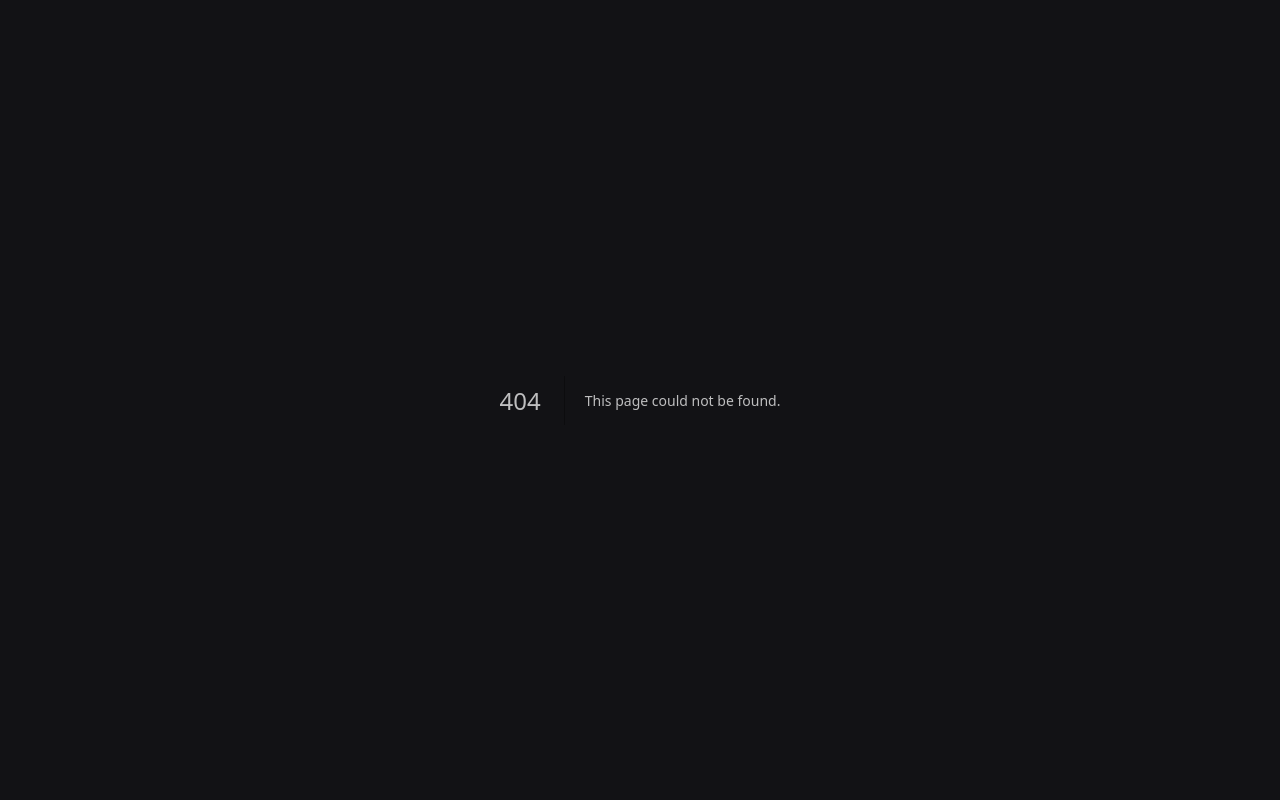
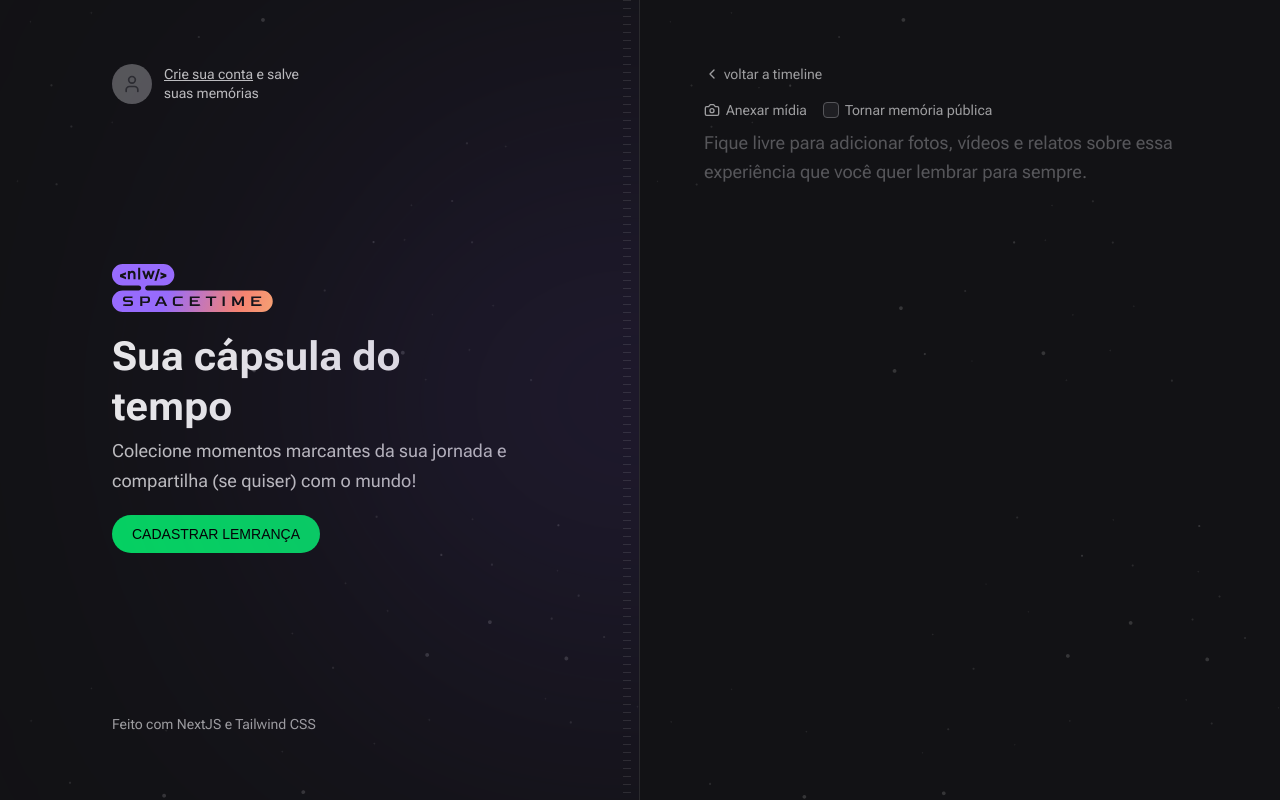
Before and after one commit to DeeSouza/Frontend-Spacetime, a Next.js app: page /memories/new in a window 1280 px wide. Before the commit this address had no page. Built offline with nearby package versions, Linux system fonts and the light colour scheme; no server answers; a web font is replaced by a local one.

Commit message:
create middleware and route memories new and page

```diff
--- a/package.json
+++ b/package.json
@@ -27,6 +27,7 @@
   },
   "devDependencies": {
     "@rocketseat/eslint-config": "^1.2.0",
+    "@tailwindcss/forms": "^0.5.3",
     "prettier-plugin-tailwindcss": "^0.3.0"
   }
 }
--- a/src/app/api/auth/callback/route.ts
+++ b/src/app/api/auth/callback/route.ts
@@ -5,14 +5,12 @@
   const { searchParams } = new URL(request.url)
   const code = searchParams.get('code')
 
-  const registerResponse = await api.post('/register', {
-    code,
-  })
+  const redirectTo = request.cookies.get('redirectTo')?.value
+  const registerResponse = await api.post('/register', { code })
+  const redirectUrl = redirectTo ?? new URL('/', request.url)
 
   const { token } = registerResponse.data
   const cookieExpiresInSeconds = 60 * 60 * 24 * 30
-
-  const redirectUrl = new URL('/', request.url)
 
   return NextResponse.redirect(redirectUrl, {
     headers: {
--- /dev/null
+++ b/src/app/api/auth/logout/route.ts
@@ -0,0 +1,11 @@
+import { NextRequest, NextResponse } from 'next/server'
+
+export async function GET(request: NextRequest) {
+  const redirectUrl = new URL('/', request.url)
+
+  return NextResponse.redirect(redirectUrl, {
+    headers: {
+      'Set-Cookie': `token=; Path=/; max-age=0`,
+    },
+  })
+}
--- a/src/app/layout.tsx
+++ b/src/app/layout.tsx
@@ -1,31 +1,53 @@
-import { ReactNode } from "react";
+import { cookies } from 'next/headers'
+import { ReactNode } from 'react'
 import {
   Roboto_Flex as Roboto,
   Bai_Jamjuree as BaiJamjuree,
-} from "next/font/google";
+} from 'next/font/google'
 
-import "./globals.css";
+import { Copyright } from '@/components/Copyright'
+import { Hero } from '@/components/Hero'
+import { Profile } from '@/components/Profile'
+import { SignIn } from '@/components/SignIn'
 
-const roboto = Roboto({ subsets: ["latin"], variable: "--font-roboto" });
+import './globals.css'
+
+const roboto = Roboto({ subsets: ['latin'], variable: '--font-roboto' })
 const baiJamjuree = BaiJamjuree({
-  subsets: ["latin"],
-  weight: "700",
-  variable: "--font-bai-jamjuree",
-});
+  subsets: ['latin'],
+  weight: '700',
+  variable: '--font-bai-jamjuree',
+})
 
 export const metadata = {
-  title: "NLW Spacetime",
-  description: "Cápsula do Tempo",
-};
+  title: 'NLW Spacetime',
+  description: 'Cápsula do Tempo',
+}
 
 export default function RootLayout({ children }: { children: ReactNode }) {
+  const isAuthenticated = cookies().has('token')
+
   return (
     <html lang="en">
       <body
         className={`${roboto.variable} ${baiJamjuree.variable} bg-gray-900 font-sans text-gray-100`}
       >
-        {children}
+        <main className="grid min-h-screen grid-cols-2">
+          <div className="relative flex flex-col items-start justify-between overflow-hidden border-r border-white/10 bg-[url(../assets/bg-stars.svg)] bg-cover p-16 px-28 py-16">
+            <div className="absolute right-0 top-1/2 h-[288px] w-[526px] -translate-y-1/2 translate-x-1/2 rounded-full bg-purple-700 opacity-50 blur-full" />
+            <div className="absolute bottom-0 right-2 top-0 w-2 bg-stripes" />
+
+            {isAuthenticated ? <Profile /> : <SignIn />}
+
+            <Hero />
+            <Copyright />
+          </div>
+
+          <div className="flex flex-col bg-[url(../assets/bg-stars.svg)] bg-cover p-16">
+            {children}
+          </div>
+        </main>
       </body>
     </html>
-  );
+  )
 }
--- /dev/null
+++ b/src/app/memories/new/page.tsx
@@ -0,0 +1,51 @@
+import { Camera, ChevronLeft } from 'lucide-react'
+import Link from 'next/link'
+
+export default function NewMemories() {
+  return (
+    <div className="flex flex-1 flex-col gap-4">
+      <Link
+        href="/"
+        className="flex items-center gap-1 text-sm text-gray-200 hover:text-gray-100"
+      >
+        <ChevronLeft className="h-4 w-4" />
+        voltar a timeline
+      </Link>
+
+      <form className="flex flex-1 flex-col gap-2">
+        <div className="flex items-center gap-4">
+          <label
+            htmlFor="media"
+            className="flex cursor-pointer items-center gap-1.5 text-sm text-gray-200 hover:text-gray-100"
+          >
+            <Camera className="h-4 w-4" />
+            Anexar mídia
+          </label>
+
+          <label
+            htmlFor="isPublic"
+            className="flex items-center gap-1.5 text-sm text-gray-200 hover:text-gray-100"
+          >
+            <input
+              type="checkbox"
+              name="isPublic"
+              id="isPublic"
+              value="true"
+              className="text-puple-500 h-4 w-4 rounded border-gray-400 bg-gray-700"
+            />
+            Tornar memória pública
+          </label>
+        </div>
+
+        <textarea
+          name="content"
+          spellCheck={false}
+          className="w-full flex-1 resize-none rounded border-0 bg-transparent p-0 text-lg leading-relaxed text-gray-100 placeholder:text-gray-400 focus:ring-0"
+          placeholder="Fique livre para adicionar fotos, vídeos e relatos sobre essa experiência que você quer lembrar para sempre."
+        />
+
+        <input type="file" id="media" className="invisible h-0 w-0" />
+      </form>
+    </div>
+  )
+}
--- a/src/app/page.tsx
+++ b/src/app/page.tsx
@@ -1,28 +1,5 @@
-import { cookies } from 'next/headers'
-
-import { Copyright } from '@/components/Copyright'
 import { EmptyMemories } from '@/components/EmptyMemories'
-import { Hero } from '@/components/Hero'
-import { SignIn } from '@/components/SignIn'
-import { Profile } from '@/components/Profile'
 
 export default function Home() {
-  const isAuthenticated = cookies().has('token')
-
-  return (
-    <main className="grid min-h-screen grid-cols-2">
-      <div className="relative flex flex-col items-start justify-between overflow-hidden border-r border-white/10 bg-[url(../assets/bg-stars.svg)] bg-cover p-16 px-28 py-16">
-        <div className="absolute right-0 top-1/2 h-[288px] w-[526px] -translate-y-1/2 translate-x-1/2 rounded-full bg-purple-700 opacity-50 blur-full" />
-        <div className="absolute bottom-0 right-2 top-0 w-2 bg-stripes" />
-
-        {isAuthenticated ? <Profile /> : <SignIn />}
-        <Hero />
-        <Copyright />
-      </div>
-
-      <div className="flex flex-col bg-[url(../assets/bg-stars.svg)] bg-cover p-16">
-        <EmptyMemories />
-      </div>
-    </main>
-  )
+  return <EmptyMemories />
 }
--- a/src/components/Hero/index.tsx
+++ b/src/components/Hero/index.tsx
@@ -1,4 +1,6 @@
 import Image from 'next/image'
+import Link from 'next/link'
+
 import nlwLogo from '../../assets/nlw-spacetime-logo.svg'
 
 export function Hero() {
@@ -16,12 +18,12 @@
         </p>
       </div>
 
-      <a
+      <Link
         href=""
         className="inline-block rounded-full bg-green-500  px-5 py-3 font-alt text-sm uppercase leading-none text-black transition-colors hover:bg-green-600"
       >
         CADASTRAR LEMRANÇA
-      </a>
+      </Link>
     </div>
   )
 }
--- a/src/components/Profile/index.tsx
+++ b/src/components/Profile/index.tsx
@@ -16,7 +16,10 @@
 
       <p className="max-w-[140px] text-sm leading-snug">
         {name}
-        <a href="" className="block text-red-400 hover:text-red-300">
+        <a
+          href="/api/auth/logout"
+          className="block text-red-400 hover:text-red-300"
+        >
           Sair
         </a>
       </p>
--- a/tailwind.config.js
+++ b/tailwind.config.js
@@ -1,101 +1,101 @@
 /** @type {import('tailwindcss').Config} */
 module.exports = {
   content: [
-    "./src/pages/**/*.{js,ts,jsx,tsx,mdx}",
-    "./src/components/**/*.{js,ts,jsx,tsx,mdx}",
-    "./src/app/**/*.{js,ts,jsx,tsx,mdx}",
+    './src/pages/**/*.{js,ts,jsx,tsx,mdx}',
+    './src/components/**/*.{js,ts,jsx,tsx,mdx}',
+    './src/app/**/*.{js,ts,jsx,tsx,mdx}',
   ],
   theme: {
     extend: {
       fontSize: {
-        "5xl": "2.5rem",
+        '5xl': '2.5rem',
       },
 
       fontFamily: {
-        sans: "var(--font-roboto)",
-        alt: "var(--font-bai-jamjuree)",
+        sans: 'var(--font-roboto)',
+        alt: 'var(--font-bai-jamjuree)',
       },
 
       colors: {
         gray: {
-          50: "#eaeaea",
-          100: "#bebebf",
-          200: "#9e9ea0",
-          300: "#727275",
-          400: "#56565a",
-          500: "#2c2c31",
-          600: "#28282d",
-          700: "#1f1f23",
-          800: "#18181b",
-          900: "#121215",
+          50: '#eaeaea',
+          100: '#bebebf',
+          200: '#9e9ea0',
+          300: '#727275',
+          400: '#56565a',
+          500: '#2c2c31',
+          600: '#28282d',
+          700: '#1f1f23',
+          800: '#18181b',
+          900: '#121215',
         },
 
         purple: {
-          50: "#f3eefc",
-          100: "#d8cbf7",
-          200: "#c6b2f3",
-          300: "#ab8eee",
-          400: "#9b79ea",
-          500: "#8257e5",
-          600: "#764fd0",
-          700: "#5c3ea3",
-          800: "#48307e",
-          900: "#372560",
+          50: '#f3eefc',
+          100: '#d8cbf7',
+          200: '#c6b2f3',
+          300: '#ab8eee',
+          400: '#9b79ea',
+          500: '#8257e5',
+          600: '#764fd0',
+          700: '#5c3ea3',
+          800: '#48307e',
+          900: '#372560',
         },
 
         green: {
-          50: "#e6fbef",
-          100: "#b1f1ce",
-          200: "#8cebb6",
-          300: "#57e295",
-          400: "#36dc81",
-          500: "#04d361",
-          600: "#04c058",
-          700: "#039645",
-          800: "#027435",
-          900: "#025929",
+          50: '#e6fbef',
+          100: '#b1f1ce',
+          200: '#8cebb6',
+          300: '#57e295',
+          400: '#36dc81',
+          500: '#04d361',
+          600: '#04c058',
+          700: '#039645',
+          800: '#027435',
+          900: '#025929',
         },
 
         orange: {
-          50: "#ffefeb",
-          100: "#ffccc2",
-          200: "#ffb4a4",
-          300: "#ff927b",
-          400: "#ff7d61",
-          500: "#ff5c3a",
-          600: "#e85435",
-          700: "#b54129",
-          800: "#8c3320",
-          900: "#6b2718",
+          50: '#ffefeb',
+          100: '#ffccc2',
+          200: '#ffb4a4',
+          300: '#ff927b',
+          400: '#ff7d61',
+          500: '#ff5c3a',
+          600: '#e85435',
+          700: '#b54129',
+          800: '#8c3320',
+          900: '#6b2718',
         },
 
         yellow: {
-          50: "#fff9ec",
-          100: "#ffebc4",
-          200: "#ffe2a7",
-          300: "#ffd47f",
-          400: "#ffcc66",
-          500: "#ffbf40",
-          600: "#e8ae3a",
-          700: "#b5882d",
-          800: "#8c6923",
-          900: "#6b501b",
+          50: '#fff9ec',
+          100: '#ffebc4',
+          200: '#ffe2a7',
+          300: '#ffd47f',
+          400: '#ffcc66',
+          500: '#ffbf40',
+          600: '#e8ae3a',
+          700: '#b5882d',
+          800: '#8c6923',
+          900: '#6b501b',
         },
       },
 
       backgroundImage: {
         stripes:
-          "linear-gradient(to bottom, rgba(255, 255, 255, 0.1), rgba(255, 255, 255, 0.1) 12.5%, transparent 12.5%, transparent)",
+          'linear-gradient(to bottom, rgba(255, 255, 255, 0.1), rgba(255, 255, 255, 0.1) 12.5%, transparent 12.5%, transparent)',
       },
 
       backgroundSize: {
-        stripes: "100% 8px",
+        stripes: '100% 8px',
       },
 
       blur: {
-        full: "194px",
+        full: '194px',
       },
     },
   },
-  plugins: [],
-};
+  plugins: [require('@tailwindcss/forms')],
+}
```
Also changed, not shown: src/middleware.ts (added, +22 -0 lines), 1 other file (tests, documents, lock files or other folders).
